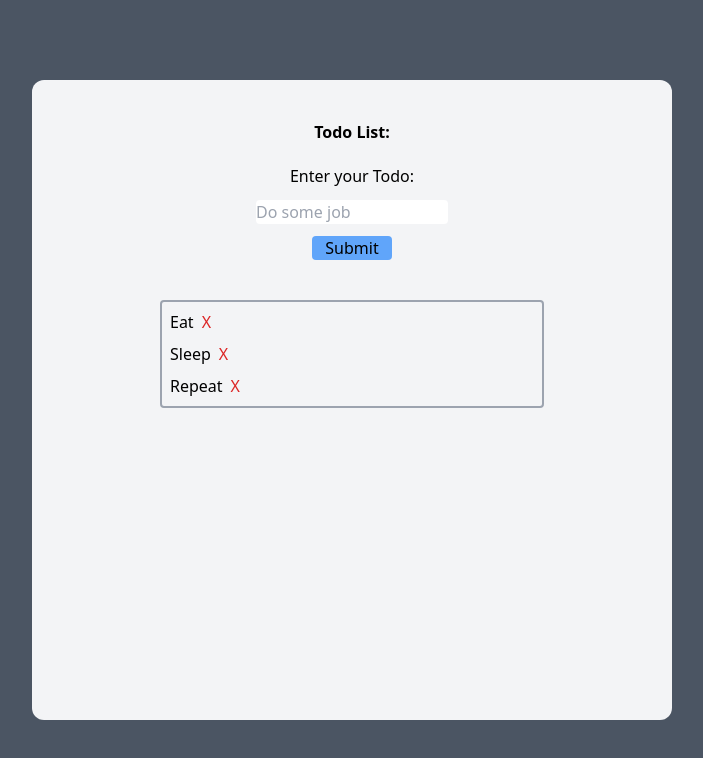
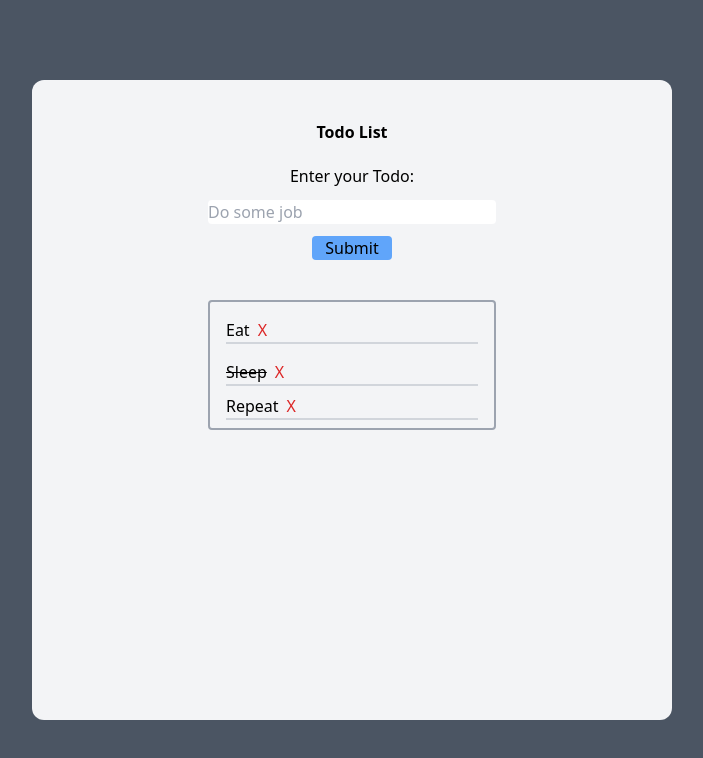
Before and after one commit to ajdinl/react-todo-list, a React (Create React App) app: page / in a window 1280 px wide. Shown: the top 758 px of the page, without its empty margins (288-991 px from the left). Built offline with nearby package versions, Linux system fonts and the light colour scheme.

Commit message:
Added few components to files and status change

```diff
--- a/src/App.js
+++ b/src/App.js
@@ -1,12 +1,14 @@
 import { useState } from 'react'
 import { v4 as uuidv4 } from 'uuid'
+import ListTodos from './components/ListTodos'
+import Form from './components/Form'
 
 function App() {
 	const [todo, setTodo] = useState('')
 	const [todos, setTodos] = useState([
-		{ id: 1, todo: 'Eat' },
-		{ id: 2, todo: 'Sleep' },
-		{ id: 3, todo: 'Repeat' },
+		{ id: 1, todo: 'Eat', completed: false },
+		{ id: 2, todo: 'Sleep', completed: true },
+		{ id: 3, todo: 'Repeat', completed: false },
 	])
 
 	const handleSubmit = (e) => {
@@ -21,52 +23,17 @@ function App() {
 		setTodo(e.target.value)
 	}
 
-	const handleDelete = (id) => {
-		const filtered = todos.filter((todo) => todo.id !== id)
-		console.log(id)
-		setTodos(filtered)
-	}
-
-	const listTodos = todos.map((item, id) => (
-		<div className='flex flex-row' key={id}>
-			{item.todo}
-			<button
-				className='ml-2 text-red-600'
-				onClick={() => handleDelete(item.id)}
-			>
-				X
-			</button>
-		</div>
-	))
-
 	return (
 		<div className='min-h-screen bg-gray-600 flex flex-row justify-center'>
 			<div className='bg-gray-100 my-20 flex flex-col items-center rounded-xl w-3/4 sm:w-1/2'>
-				<h1 className='mt-10 mb-5 font-extrabold'>Todo List:</h1>
-				<div className='w-48 sm:w-96'>
-					<form
-						className='flex flex-col space-y-3 items-center justify-center'
-						onSubmit={handleSubmit}
-					>
-						<label>Enter your Todo:</label>
-						<input
-							className='text-blue-600 w-48 focus:outline-none rounded'
-							placeholder='Do some job'
-							type='text'
-							value={todo}
-							onChange={handleChange}
-						/>
-						<button className='w-20 rounded bg-blue-400' type='submit'>
-							Submit
-						</button>
-					</form>
-					<div className='mt-10 border-2 border-gray-400 rounded p-2'>
-						{!todos ? (
-							'Please enter your todo'
-						) : (
-							<div className='flex flex-col space-y-2'>{listTodos}</div>
-						)}
-					</div>
+				<h1 className='mt-10 mb-5 font-extrabold'>Todo List</h1>
+				<div className='w-48 sm:w-72'>
+					<Form
+						todo={todo}
+						handleChange={handleChange}
+						handleSubmit={handleSubmit}
+					/>
+					<ListTodos todos={todos} setTodos={setTodos} />
 				</div>
 			</div>
 		</div>
--- /dev/null
+++ b/src/components/Form.js
@@ -0,0 +1,20 @@
+export default function Form({ handleSubmit, handleChange, todo }) {
+	return (
+		<form
+			className='flex flex-col space-y-3 items-center justify-center'
+			onSubmit={handleSubmit}
+		>
+			<label>Enter your Todo:</label>
+			<input
+				className='text-blue-600 w-48 sm:w-72 focus:outline-none rounded'
+				placeholder='Do some job'
+				type='text'
+				value={todo}
+				onChange={handleChange}
+			/>
+			<button className='w-20 rounded bg-blue-400' type='submit'>
+				Submit
+			</button>
+		</form>
+	)
+}
--- /dev/null
+++ b/src/components/ListTodos.js
@@ -0,0 +1,45 @@
+export default function ListTodos({ todos, setTodos }) {
+	const handleDelete = (id) => {
+		const filtered = todos.filter((todo) => todo.id !== id)
+		setTodos(filtered)
+	}
+
+	const handleCompleted = (id) => {
+		const status = todos.map((todo) => {
+			return todo.id === id
+				? { ...todo, completed: !todo.completed }
+				: { ...todo }
+		})
+		setTodos(status)
+	}
+
+	const listTodos = todos.map((item, id) => (
+		<div
+			className='flex flex-row m-2 break-all border-gray-300 border-b-2'
+			key={id}
+		>
+			<span type='checkbox' onClick={() => handleCompleted(item.id)}>
+				<div className={`${item.completed ? 'line-through' : ''}`}>
+					{item.todo}
+				</div>
+			</span>
+			<button
+				className='ml-2 text-red-600'
+				onClick={() => handleDelete(item.id)}
+			>
+				X
+			</button>
+		</div>
+	))
+	return (
+		<div>
+			<div className='mt-10 border-2 border-gray-400 rounded p-2'>
+				{!todos ? (
+					'Please enter your todo'
+				) : (
+					<div className='flex flex-col space-y-2'>{listTodos}</div>
+				)}
+			</div>
+		</div>
+	)
+}
```
Also changed, not shown: 1 other file (tests, documents, lock files or other folders).
